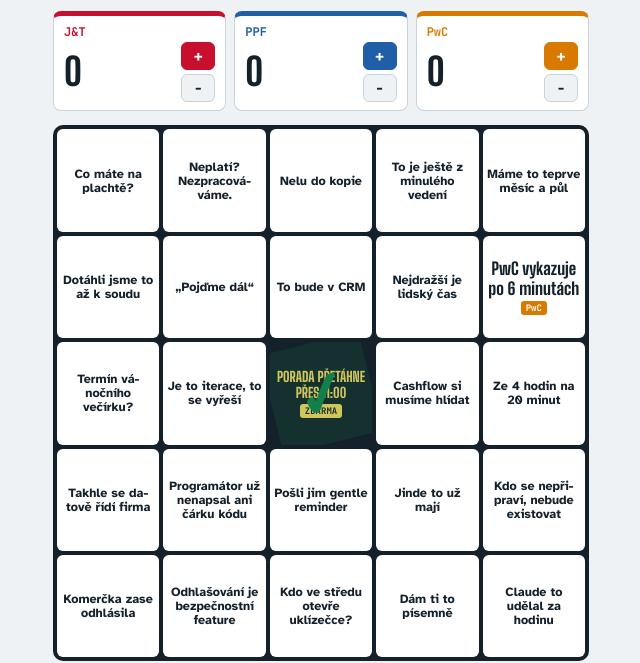
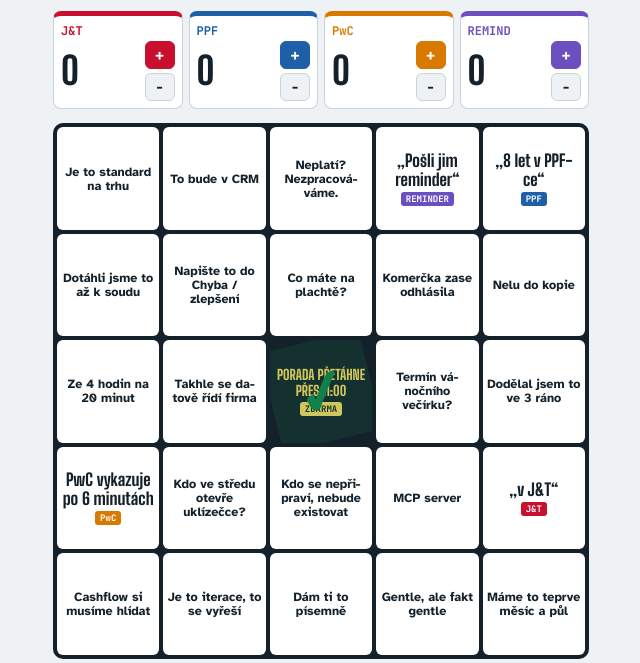
Before and after one commit to radimvmihalik/bingo, a plain HTML site: page index.html in a window 1280 px wide. Shown: the part 141-804 px from the top of the page, without its empty margins (319-959 px from the left). Drawn offline with Linux system fonts and the light colour scheme.

Commit message:
Add files via upload

```diff
--- a/index.html
+++ b/index.html
@@ -8,17 +8,17 @@
 /* Layout: telefon na výšku – hlavička s hráčem, živé počítadlo J&T/PPF/PwC, mřížka 5×5 přes celou šířku, ovládání dole */
 :root{
   --bg:#eef2f5; --panel:#ffffff; --ink:#14212b; --muted:#5b6b78; --line:#c9d3db;
-  --jt:#c8102e; --ppf:#1f5fa8; --pwc:#d97a00; --board:#14212b; --gold:#f4d35e; --stamp:#13804a;
+  --jt:#c8102e; --ppf:#1f5fa8; --pwc:#d97a00; --rem:#6b4fbf; --board:#14212b; --gold:#f4d35e; --stamp:#13804a;
   --f-display:"Big Shoulders Display","Arial Narrow",Impact,sans-serif;
   --f-body:"Atkinson Hyperlegible",system-ui,-apple-system,sans-serif;
   --f-mono:"JetBrains Mono",ui-monospace,Menlo,monospace;
 }
 @media (prefers-color-scheme: dark){:root:not([data-theme="light"]){
   --bg:#0f171d; --panel:#16222b; --ink:#e7eef3; --muted:#9db0bf; --line:#2a3a46;
-  --jt:#ff5a6e; --ppf:#6aa8ff; --pwc:#ffb347; --board:#070c10; --gold:#f4d35e; --stamp:#4cd38a; color-scheme:dark}}
+  --jt:#ff5a6e; --ppf:#6aa8ff; --pwc:#ffb347; --rem:#b39dff; --board:#070c10; --gold:#f4d35e; --stamp:#4cd38a; color-scheme:dark}}
 :root[data-theme="dark"]{
   --bg:#0f171d; --panel:#16222b; --ink:#e7eef3; --muted:#9db0bf; --line:#2a3a46;
-  --jt:#ff5a6e; --ppf:#6aa8ff; --pwc:#ffb347; --board:#070c10; --gold:#f4d35e; --stamp:#4cd38a; color-scheme:dark}
+  --jt:#ff5a6e; --ppf:#6aa8ff; --pwc:#ffb347; --rem:#b39dff; --board:#070c10; --gold:#f4d35e; --stamp:#4cd38a; color-scheme:dark}
 *{box-sizing:border-box;-webkit-tap-highlight-color:transparent}
 body{background:var(--bg);color:var(--ink);font-family:var(--f-body);font-size:15px;line-height:1.4}
 .wrap{grid-template-columns:minmax(0,1fr);max-width:560px;margin:0 auto;padding-left:max(12px,env(safe-area-inset-left,0px));padding-right:max(12px,env(safe-area-inset-right,0px));padding-block:14px 28px;display:grid;gap:14px}
@@ -28,12 +28,12 @@
 .players{display:flex;flex-wrap:wrap;gap:6px;margin-top:6px}
 .players button{font:700 13px var(--f-mono);border:1.5px solid var(--ink);background:transparent;color:var(--ink);padding:7px 11px;border-radius:999px;cursor:pointer}
 .players button[aria-pressed="true"]{background:var(--ink);color:var(--bg)}
-.ticker{display:grid;grid-template-columns:repeat(3,1fr);gap:8px}
-.tk{min-width:0;background:var(--panel);border:1px solid var(--line);border-top:5px solid var(--c);border-radius:8px;padding:8px 10px;display:grid;grid-template-columns:1fr auto;align-items:center;gap:2px}
+.ticker{display:grid;grid-template-columns:repeat(4,minmax(0,1fr));gap:6px}
+.tk{min-width:0;background:var(--panel);border:1px solid var(--line);border-top:5px solid var(--c);border-radius:8px;padding:7px 7px;display:grid;grid-template-columns:1fr auto;align-items:center;gap:2px}
 .tk .sym{font:700 12px var(--f-mono);color:var(--c);grid-column:1/-1}
-.tk .n{font-family:var(--f-display);font-weight:800;font-size:38px;line-height:1;font-variant-numeric:tabular-nums}
+.tk .n{font-family:var(--f-display);font-weight:800;font-size:clamp(26px,8vw,38px);line-height:1;font-variant-numeric:tabular-nums}
 .tk .btns{display:flex;flex-direction:column;gap:4px}
-.tk button{width:34px;height:28px;border-radius:6px;border:1px solid var(--line);background:var(--bg);color:var(--ink);font:700 16px var(--f-mono);cursor:pointer}
+.tk button{width:30px;height:28px;border-radius:6px;border:1px solid var(--line);background:var(--bg);color:var(--ink);font:700 16px var(--f-mono);cursor:pointer}
 .tk button.plus{background:var(--c);border-color:var(--c);color:#fff}
 .grid{display:grid;grid-template-columns:repeat(5,minmax(0,1fr));gap:4px;background:var(--ink);padding:4px;border-radius:10px}
 .cell{aspect-ratio:1;background:var(--panel);color:var(--ink);border:0;border-radius:6px;padding:4px;display:flex;flex-direction:column;align-items:center;justify-content:center;text-align:center;gap:3px;cursor:pointer;position:relative;overflow:hidden;min-width:0;hyphens:auto;-webkit-hyphens:auto;overflow-wrap:anywhere;font:700 clamp(8.5px,2.35vw,12.5px)/1.12 var(--f-body);transition:transform .12s}
@@ -71,6 +71,7 @@
     <div class="tk" style="--c:var(--jt)"><span class="sym">J&amp;T</span><span class="n" id="n-jt">0</span><span class="btns"><button class="plus" data-k="jt" data-d="1" aria-label="J&amp;T plus jedna">+</button><button data-k="jt" data-d="-1" aria-label="J&amp;T minus jedna">−</button></span></div>
     <div class="tk" style="--c:var(--ppf)"><span class="sym">PPF</span><span class="n" id="n-ppf">0</span><span class="btns"><button class="plus" data-k="ppf" data-d="1" aria-label="PPF plus jedna">+</button><button data-k="ppf" data-d="-1" aria-label="PPF minus jedna">−</button></span></div>
     <div class="tk" style="--c:var(--pwc)"><span class="sym">PwC</span><span class="n" id="n-pwc">0</span><span class="btns"><button class="plus" data-k="pwc" data-d="1" aria-label="PwC plus jedna">+</button><button data-k="pwc" data-d="-1" aria-label="PwC minus jedna">−</button></span></div>
+    <div class="tk" style="--c:var(--rem)"><span class="sym">REMIND</span><span class="n" id="n-rem">0</span><span class="btns"><button class="plus" data-k="rem" data-d="1" aria-label="Reminder plus jedna">+</button><button data-k="rem" data-d="-1" aria-label="Reminder minus jedna">−</button></span></div>
   </div>
 
   <div class="grid" id="grid" lang="cs" role="grid" aria-label="Bingo kartička"></div>
@@ -80,21 +81,21 @@
     <button id="new" type="button">Nová porada (vymazat)</button>
     <button id="shuffle" type="button">Zamíchat kartičku</button>
   </div>
-  <p class="rules"><b>Pravidla:</b> klepni na políčko, jakmile to na poradě zazní. Pět v řadě, sloupci nebo úhlopříčce je bingo. J&amp;T, PPF a PwC se počítají jen z úst vedení porady a zároveň si je přičti nahoře do burzy. Rekord je 9 zmínek na jedné poradě (16. 10.).</p>
+  <p class="rules"><b>Pravidla:</b> klepni na políčko, jakmile to na poradě zazní. Pět v řadě, sloupci nebo úhlopříčce je bingo. J&amp;T, PPF, PwC a reminder se počítají jen z úst vedení porady a zároveň si je přičti nahoře do burzy. Rekord je 9 zmínek na jedné poradě (16. 10.).</p>
 </div>
 
 <script>
-const F=[["„v J&T“","J&T"],["„8 let v PPF-ce“","PPF"],["PwC vykazuje po 6 minutách","PwC"],["Claude to udělal za hodinu"],["To je ještě z minulého vedení"],["Odhlašování je bezpečnostní feature"],["Napište to do Chyba / zlepšení"],["Dodělal jsem to ve 3 ráno"],["Takhle se datově řídí firma"],["Nejdražší je lidský čas"],["„Pojďme dál“"],["Nelu do kopie"],["To bude v CRM"],["MCP server"],["Programátor už nenapsal ani čárku kódu"],["Komerčka zase odhlásila"],["Ze 4 hodin na 20 minut"],["Máme to teprve měsíc a půl"],["Je to standard na trhu"],["Jinde to už mají"],["Co máte na plachtě?"],["Termín vánočního večírku?"],["Je to iterace, to se vyřeší"],["Kdo se nepřipraví, nebude existovat"],["Neplatí? Nezpracováváme."],["Dotáhli jsme to až k soudu"],["Pošli jim gentle reminder"],["Cashflow si musíme hlídat"],["Dám ti to písemně"],["Kdo ve středu otevře uklízečce?"]];
+const F=[["„v J&T“","J&T"],["„Pošli jim reminder“","REMINDER"],["„8 let v PPF-ce“","PPF"],["PwC vykazuje po 6 minutách","PwC"],["Claude to udělal za hodinu"],["To je ještě z minulého vedení"],["Odhlašování je bezpečnostní feature"],["Napište to do Chyba / zlepšení"],["Dodělal jsem to ve 3 ráno"],["Takhle se datově řídí firma"],["Nejdražší je lidský čas"],["„Pojďme dál“"],["Nelu do kopie"],["To bude v CRM"],["MCP server"],["Programátor už nenapsal ani čárku kódu"],["Komerčka zase odhlásila"],["Ze 4 hodin na 20 minut"],["Máme to teprve měsíc a půl"],["Je to standard na trhu"],["Jinde to už mají"],["Co máte na plachtě?"],["Termín vánočního večírku?"],["Je to iterace, to se vyřeší"],["Kdo se nepřipraví, nebude existovat"],["Neplatí? Nezpracováváme."],["Dotáhli jsme to až k soudu"],["Gentle, ale fakt gentle"],["Cashflow si musíme hlídat"],["Dám ti to písemně"],["Kdo ve středu otevře uklízečce?"]];
 const CENTER=["Porada přetáhne přes 11:00","ZDARMA"];
 const PLAYERS=["Radim","Ondra","Baru","Lucka K."];
-const COLOR={"J&T":"var(--jt)","PPF":"var(--ppf)","PwC":"var(--pwc)"};
+const COLOR={"J&T":"var(--jt)","PPF":"var(--ppf)","PwC":"var(--pwc)","REMINDER":"var(--rem)"};
 const LINES=[];for(let i=0;i<5;i++){LINES.push([0,1,2,3,4].map(j=>i*5+j));LINES.push([0,1,2,3,4].map(j=>j*5+i));}LINES.push([0,6,12,18,24],[4,8,12,16,20]);
-const KEY="korpo-bingo-v2";
-let st={player:"Radim",salt:0,marked:[12],count:{jt:0,ppf:0,pwc:0},won:0};
-try{const s=JSON.parse(localStorage.getItem(KEY));if(s&&Array.isArray(s.marked))st=Object.assign(st,s);}catch(e){}
+const KEY="korpo-bingo-v3";
+let st={player:"Radim",salt:0,marked:[12],count:{jt:0,ppf:0,pwc:0,rem:0},won:0};
+try{const s=JSON.parse(localStorage.getItem(KEY));if(s&&Array.isArray(s.marked)){st=Object.assign(st,s);st.count=Object.assign({jt:0,ppf:0,pwc:0,rem:0},s.count);}}catch(e){}
 const save=()=>{try{localStorage.setItem(KEY,JSON.stringify(st));}catch(e){}};
 function rng(seed){let h=1779033703^seed.length;for(const c of seed){h=Math.imul(h^c.charCodeAt(0),3432918353);h=h<<13|h>>>19;}return()=>{h=Math.imul(h^h>>>16,2246822507);h=Math.imul(h^h>>>13,3266489909);return((h^=h>>>16)>>>0)/4294967296;};}
-function card(){const r=rng(st.player+"#"+st.salt);const f=F.slice();for(let i=f.length-1;i>0;i--){const j=Math.floor(r()*(i+1));[f[i],f[j]]=[f[j],f[i]];}f.length=24;f.splice(12,0,CENTER);return f;}
+function card(){const r=rng(st.player+"#"+st.salt);const sh=a=>{for(let i=a.length-1;i>0;i--){const j=Math.floor(r()*(i+1));[a[i],a[j]]=[a[j],a[i]];}return a;};const tg=F.filter(x=>x[1]),rest=sh(F.filter(x=>!x[1])).slice(0,24-tg.length);const f=sh(tg.concat(rest));f.splice(12,0,CENTER);return f;}
 const grid=document.getElementById("grid"),statusEl=document.getElementById("status"),banner=document.getElementById("banner");
 function renderPlayers(){const p=document.getElementById("players");p.innerHTML="";for(const n of PLAYERS){const b=document.createElement("button");b.type="button";b.textContent=n;b.setAttribute("aria-pressed",String(n===st.player));b.onclick=()=>{if(n===st.player)return;st.player=n;st.salt=0;st.marked=[12];st.won=0;save();renderPlayers();render();};p.appendChild(b);}}
 function render(){
@@ -126,9 +127,9 @@
   const cs=getComputedStyle(document.documentElement);const cols=["--jt","--ppf","--pwc","--gold"].map(v=>cs.getPropertyValue(v).trim());
   const P=Array.from({length:140},()=>({x:innerWidth/2,y:innerHeight*.35,vx:(Math.random()-.5)*12,vy:-Math.random()*12-4,r:Math.random()*6+3,c:cols[Math.floor(Math.random()*4)],a:Math.random()*6}));
   let t=0;(function f(){x.clearRect(0,0,innerWidth,innerHeight);P.forEach(p=>{p.vy+=.35;p.x+=p.vx;p.y+=p.vy;p.a+=.2;x.save();x.translate(p.x,p.y);x.rotate(p.a);x.fillStyle=p.c;x.fillRect(-p.r/2,-p.r/4,p.r,p.r/2);x.restore();});if(++t<120)requestAnimationFrame(f);else x.clearRect(0,0,innerWidth,innerHeight);})();}
-function renderCount(){for(const k of ["jt","ppf","pwc"])document.getElementById("n-"+k).textContent=st.count[k];}
+function renderCount(){for(const k of ["jt","ppf","pwc","rem"])document.getElementById("n-"+k).textContent=st.count[k];}
 document.querySelectorAll(".tk button").forEach(b=>b.onclick=()=>{const k=b.dataset.k;st.count[k]=Math.max(0,st.count[k]+Number(b.dataset.d));if(navigator.vibrate)navigator.vibrate(10);save();renderCount();});
-document.getElementById("new").onclick=()=>{st.marked=[12];st.count={jt:0,ppf:0,pwc:0};st.won=0;save();render();renderCount();};
+document.getElementById("new").onclick=()=>{st.marked=[12];st.count={jt:0,ppf:0,pwc:0,rem:0};st.won=0;save();render();renderCount();};
 document.getElementById("shuffle").onclick=()=>{st.salt++;st.marked=[12];st.won=0;save();render();};
 renderPlayers();render();renderCount();
 </script>
```
